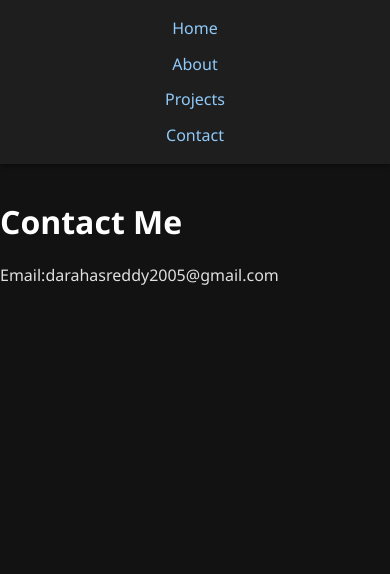
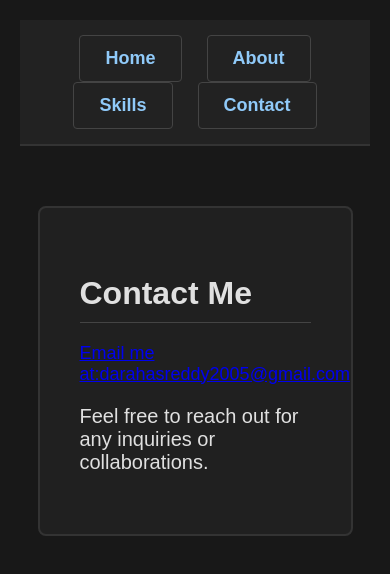
Before and after one commit to Darahas-reddy/mern_b1_assignments, a plain HTML site: page portfolio/contact.html in a window 390 px wide. Drawn offline with Linux system fonts and the light colour scheme.

Commit message:
contact.html

```diff
--- a/portfolio/contact.html
+++ b/portfolio/contact.html
@@ -1,133 +1,71 @@
 <!DOCTYPE html>
-<html lang="en">
+<html>
 <head>
-  <title>Contact - Portfolio</title>
+  <title>Contact - CSE Portfolio</title>
   <style>
-    * {
-      box-sizing: border-box;
+    * { box-sizing: border-box; }
+    body {
+      background-color: #181818;
+      color: #e0e0e0;
       margin: 0;
-      padding: 0;
+      padding: 20px;
+      font-family: Arial, sans-serif;
+      font-size: 18px;
     }
-
-    body {
-      font-family: 'Segoe UI', sans-serif;
-      background-color: #121212;
-      color: #e0e0e0;
-      line-height: 1.6;
+    .navbar {
+      background-color: #222;
+      padding: 15px 0;
+      text-align: center;
+      border-bottom: 2px solid #333;
+      margin-bottom: 30px;
     }
-
-    nav {
-      background-color: #1e1e1e;
-      padding: 1rem 2rem;
-      position: sticky;
-      top: 0;
-      z-index: 1000;
-      box-shadow: 0 2px 5px rgba(0,0,0,0.4);
-      margin-bottom: 2rem;
-    }
-
-    ul {
-      list-style: none;
-      display: flex;
-      justify-content: center;
-      gap: 30px;
-    }
-
-    li a {
+    .nav-link {
+      display: inline-block;
+      padding: 12px 25px;
+      margin: 0 10px;
+      border: 1px solid #444;
+      border-radius: 4px;
       text-decoration: none;
       color: #90caf9;
-      font-weight: 500;
-      padding: 6px 12px;
-      transition: 0.3s;
-      border-radius: 5px;
+      font-size: 18px;
+      font-weight: bold;
     }
-
-    li a:hover {
-      background-color: #2196f3;
-      color: #fff;
+    .nav-link:hover {
+      border-color: #90caf9;
+      background-color: #2a2a2a;
     }
-
-    .container {
-      max-width: 900px;
-      margin: auto;
-      padding: 20px;
+    .section-container {
+      width: 90%;
+      max-width: 800px;
+      margin: 60px auto;
+      background-color: #202020;
+      padding: 40px;
+      border: 2px solid #333;
+      border-radius: 8px;
     }
-
-    h1, h2 {
-      color: #ffffff;
-      margin-bottom: 15px;
+    h2 {
+      font-size: 32px;
+      margin-bottom: 20px;
+      border-bottom: 1px solid #444;
+      padding-bottom: 10px;
     }
-
-    .hero {
-      text-align: center;
-      padding: 50px 20px;
-      background: #1e1e1e;
-      border-radius: 10px;
-      margin-bottom: 2rem;
-      box-shadow: 0 0 8px rgba(33, 150, 243, 0.2);
-    }
-
-    .section {
-      background-color: #1e1e1e;
-      padding: 20px;
-      border-radius: 10px;
-      margin-bottom: 2rem;
-      box-shadow: 0 0 5px rgba(255, 255, 255, 0.05);
-    }
-
-    .projects-grid {
-      display: flex;
-      flex-wrap: wrap;
-      gap: 20px;
-    }
-
-    .project {
-      background-color: #2a2a2a;
-      padding: 15px;
-      border-radius: 8px;
-      flex: 1 1 calc(33.33% - 20px);
-      box-shadow: 0 2px 6px rgba(255,255,255,0.05);
-      transition: transform 0.2s;
-    }
-
-    .project:hover {
-      transform: translateY(-4px);
-      box-shadow: 0 0 10px rgba(144, 202, 249, 0.2);
-    }
-
-    footer {
-      text-align: center;
-      padding: 1rem;
-      background-color: #1e1e1e;
-      border-top: 1px solid #333;
-      margin-top: 3rem;
-      color: #aaa;
-    }
-
-    @media (max-width: 768px) {
-      .project {
-        flex: 1 1 100%;
-      }
-
-      ul {
-        flex-direction: column;
-        gap: 10px;
-        align-items: center;
-      }
+    p {
+      font-size: 20px;
     }
   </style>
 </head>
 <body>
-  <nav>
-    <ul>
-      <li><a href="index.html">Home</a></li>
-      <li><a href="about.html">About</a></li>
-      <li><a href="projects.html">Projects</a></li>
-      <li><a href="contact.html">Contact</a></li>
-    </ul>
-  </nav>
+  <div class="navbar">
+    <a class="nav-link" href="index.html">Home</a>
+    <a class="nav-link" href="about.html">About</a>
+    <a class="nav-link" href="skills.html">Skills</a>
+    <a class="nav-link" href="contact.html">Contact</a>
+  </div>
 
-  <h1>Contact Me</h1>
-  <p>Email:darahasreddy2005@gmail.com</p>
+  <div class="section-container">
+    <h2>Contact Me</h2>
+    <a href="mailto:darahasreddy2005@gmail.com">Email me at:darahasreddy2005@gmail.com</a>
+    <p>Feel free to reach out for any inquiries or collaborations.</p>
+  </div>
 </body>
 </html>
```
